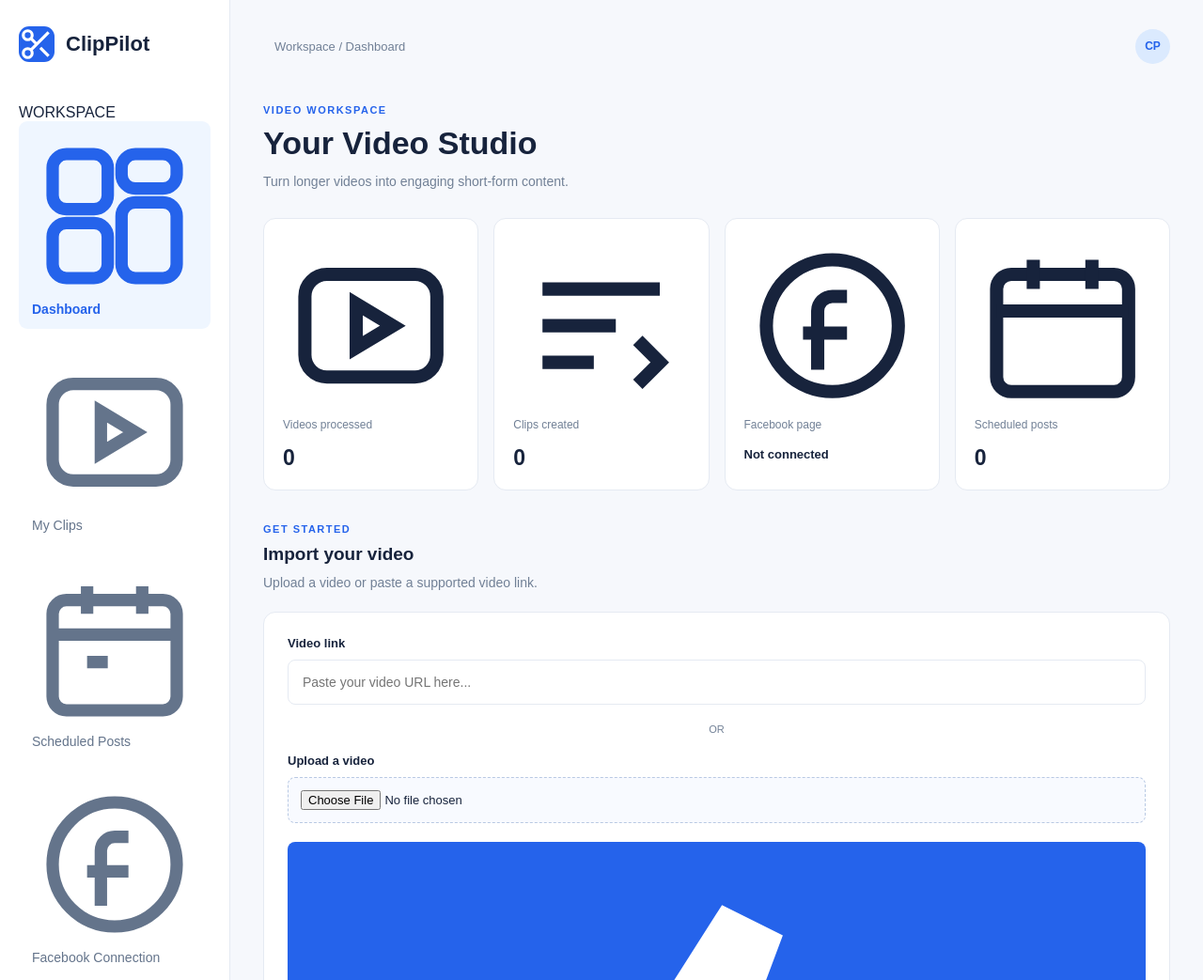
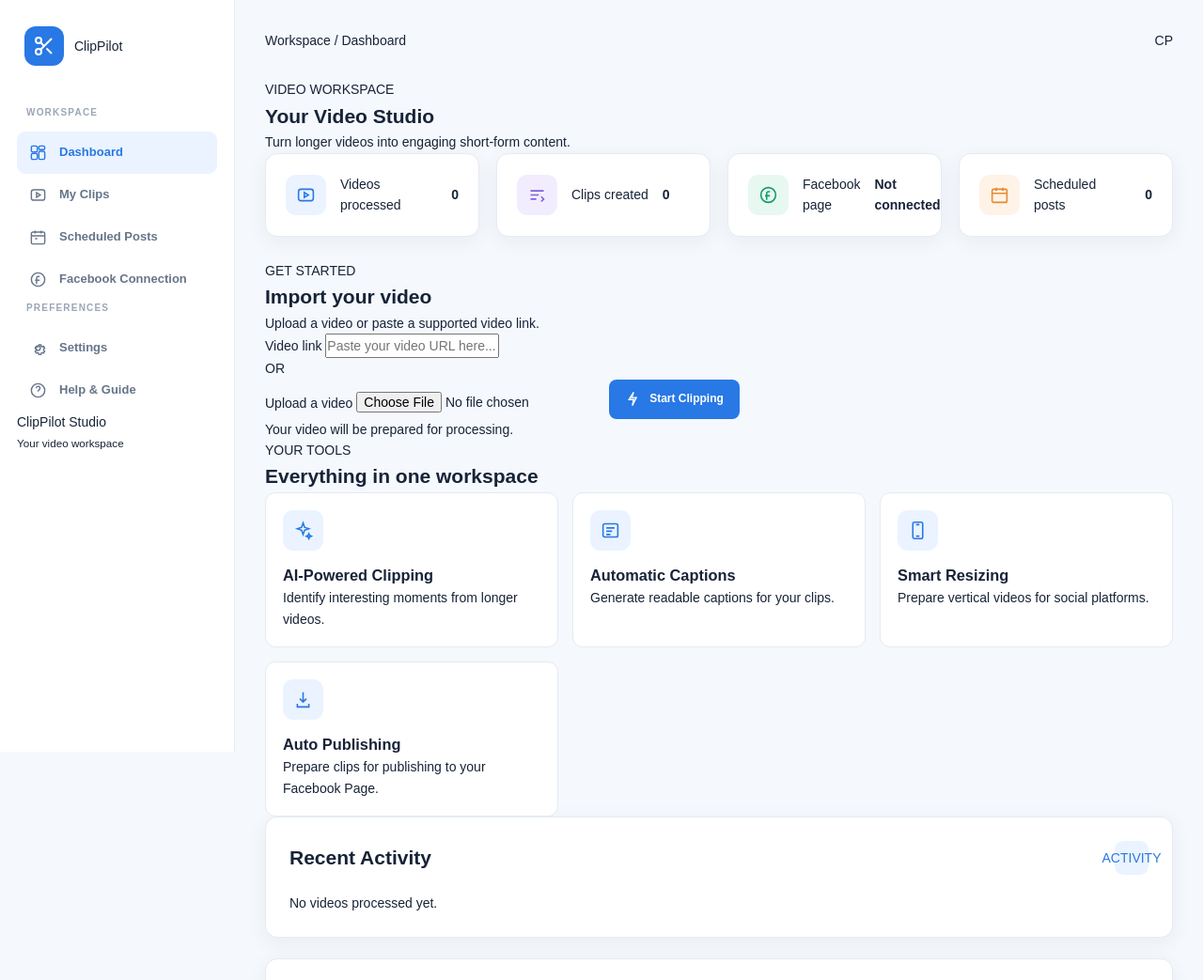
Before and after one commit to n4345446-netizen/clippilot, a plain HTML site: page index.html in a window 1280 px wide. Shown: the top 1043 px of the page at 94% size. Drawn offline with Linux system fonts and the light colour scheme.

Commit message:
Update styles in style.css for better layout
Refactor CSS variables and styles for improved consistency and layout.

```diff
--- a/style.css
+++ b/style.css
@@ -1,381 +1,640 @@
+/* ClipPilot — Main Stylesheet */
+:root {
+  --primary: #2878e5;
+  --primary-dark: #1762c5;
+  --primary-light: #eaf3ff;
+  --background: #f5f8fc;
+  --surface: #ffffff;
+  --text: #172338;
+  --muted: #718096;
+  --border: #e5ebf3;
+  --success: #159b69;
+  --shadow: 0 5px 22px rgba(28, 55, 90, 0.06);
+}
 
 * {
+  box-sizing: border-box;
   margin: 0;
   padding: 0;
-  box-sizing: border-box;
 }
 
-:root {
-  --blue: #2563eb;
-  --light-blue: #eff6ff;
-  --dark: #17233c;
-  --muted: #718096;
-  --white: #ffffff;
-  --border: #e5eaf2;
-  --background: #f6f8fc;
+html {
+  scroll-behavior: smooth;
 }
 
 body {
-  font-family: Arial, sans-serif;
+  min-height: 100vh;
   background: var(--background);
-  color: var(--dark);
+  color: var(--text);
+  font-family: Arial, Helvetica, sans-serif;
+  font-size: 14px;
+  line-height: 1.6;
 }
 
-.app {
-  display: flex;
+button,
+input {
+  font: inherit;
+}
+
+button {
+  cursor: pointer;
+}
+
+a {
+  color: inherit;
+  text-decoration: none;
+}
+
+/* Main layout */
+.app-container {
   min-height: 100vh;
 }
 
 .sidebar {
-  width: 245px;
-  background: var(--white);
-  border-right: 1px solid var(--border);
-  padding: 28px 20px;
+  position: fixed;
+  top: 0;
+  left: 0;
+  z-index: 20;
   display: flex;
   flex-direction: column;
+  width: 250px;
+  height: 100vh;
+  padding: 28px 18px;
+  background: var(--surface);
+  border-right: 1px solid var(--border);
+}
+
+.main-content {
+  min-height: 100vh;
+  margin-left: 250px;
+  padding: 32px;
+}
+
+/* Brand */
+.brand {
+  display: flex;
+  align-items: center;
+  gap: 11px;
+  margin: 0 0 42px 8px;
+}
+
+.brand-icon {
+  display: flex;
+  align-items: center;
+  justify-content: center;
+  width: 42px;
+  height: 42px;
+  border-radius: 12px;
+  background: var(--primary);
+  color: white;
+}
+
+.brand-icon svg {
+  width: 24px;
+  height: 24px;
+}
+
+.brand-name {
+  font-size: 21px;
+  font-weight: 750;
+  letter-spacing: -0.7px;
+}
+
+.brand-name span {
+  color: var(--primary);
+}
+
+/* Sidebar navigation */
+.nav-heading {
+  margin: 0 0 12px 10px;
+  color: #9aa6b6;
+  font-size: 10px;
+  font-weight: 700;
+  letter-spacing: 1.2px;
+  text-transform: uppercase;
+}
+
+.nav-menu {
+  display: flex;
+  flex-direction: column;
+  gap: 6px;
+}
+
+.nav-link {
+  display: flex;
+  align-items: center;
+  gap: 13px;
+  min-height: 45px;
+  padding: 10px 13px;
+  border-radius: 9px;
+  color: #66758a;
+  font-size: 13px;
+  font-weight: 600;
+  transition: 0.2s ease;
+}
+
+.nav-link svg {
+  width: 19px;
+  height: 19px;
   flex-shrink: 0;
 }
 
-.brand {
+.nav-link:hover {
+  background: #f2f6fc;
+  color: var(--primary);
+}
+
+.nav-link.active {
+  background: var(--primary-light);
+  color: var(--primary);
+}
+
+.sidebar-bottom {
+  margin-top: auto;
+}
+
+/* Header */
+.topbar {
   display: flex;
   align-items: center;
-  gap: 12px;
-  font-size: 22px;
-  font-weight: 750;
-  margin-bottom: 45px;
+  justify-content: space-between;
+  gap: 20px;
+  margin-bottom: 30px;
 }
 
-.brand-icon {
-  width: 38px;
-  height: 38px;
-  background: var(--blue);
-  color: white;
-  border-radius: 11px;
-  display: grid;
-  place-items: center;
+.page-title {
+  font-size: 25px;
+  font-weight: 750;
+  letter-spacing: -0.8px;
 }
 
-.sidebar nav {
-  display: grid;
-  gap: 9px;
-}
-
-.nav-link {
-  text-decoration: none;
-  color: #64748b;
-  padding: 13px 14px;
-  border-radius: 9px;
-  font-size: 14px;
-  transition: 0.2s;
-}
-
-.nav-link:hover,
-.nav-link.active {
-  background: var(--light-blue);
-  color: var(--blue);
-  font-weight: 600;
-}
-
-.sidebar-footer {
-  margin-top: auto;
-  border-top: 1px solid var(--border);
-  padding-top: 20px;
-  line-height: 1.8;
-}
-
-.sidebar-footer p {
-  font-weight: 600;
-  font-size: 13px;
-}
-
-.sidebar-footer small {
-  color: var(--muted);
-}
-
-.main-content {
-  flex: 1;
-  min-width: 0;
-  padding: 25px 35px;
-}
-
-.topbar {
-  height: 48px;
-  display: flex;
-  justify-content: space-between;
-  align-items: center;
-  margin-bottom: 38px;
-}
-
-.topbar-label {
-  margin-right: auto;
-  margin-left: 12px;
+.page-subtitle {
+  margin-top: 4px;
   color: var(--muted);
   font-size: 13px;
 }
 
-.profile {
-  width: 37px;
-  height: 37px;
-  background: #dbeafe;
-  color: var(--blue);
-  display: grid;
-  place-items: center;
-  border-radius: 50%;
-  font-weight: 700;
-  font-size: 12px;
+.header-actions {
+  display: flex;
+  align-items: center;
+  gap: 12px;
 }
 
 .menu-button {
   display: none;
-  background: none;
-  border: none;
-  font-size: 23px;
-  cursor: pointer;
-  color: var(--dark);
+  align-items: center;
+  justify-content: center;
+  width: 40px;
+  height: 40px;
+  border: 1px solid var(--border);
+  border-radius: 9px;
+  background: white;
+  color: var(--text);
 }
 
-.welcome {
-  margin-bottom: 28px;
+.menu-button svg {
+  width: 21px;
+  height: 21px;
 }
 
-.eyebrow {
-  color: var(--blue);
-  font-size: 11px;
-  font-weight: 700;
-  letter-spacing: 1.5px;
-  margin-bottom: 10px;
-}
-
-.welcome h1 {
-  font-size: clamp(27px, 4vw, 34px);
-  margin-bottom: 10px;
-}
-
-.welcome p:last-child,
-.section-heading p:last-child {
-  color: var(--muted);
-  font-size: 14px;
-  line-height: 1.6;
-}
-
+/* Dashboard statistics */
 .stats-grid {
   display: grid;
-  grid-template-columns: repeat(4, 1fr);
-  gap: 16px;
-  margin-bottom: 35px;
-}
-
-.stat-card,
-.feature-card,
-.panel,
-.import-box {
-  background: var(--white);
-  border: 1px solid var(--border);
-  border-radius: 13px;
+  grid-template-columns: repeat(4, minmax(0, 1fr));
+  gap: 18px;
+  margin-bottom: 25px;
 }
 
 .stat-card {
-  padding: 20px;
+  display: flex;
+  align-items: center;
+  gap: 15px;
+  min-width: 0;
+  padding: 21px;
+  border: 1px solid var(--border);
+  border-radius: 13px;
+  background: var(--surface);
+  box-shadow: var(--shadow);
 }
 
-.stat-card span {
-  color: var(--muted);
-  display: block;
-  font-size: 12px;
-  margin-bottom: 15px;
+.stat-icon,
+.feature-icon {
+  display: flex;
+  align-items: center;
+  justify-content: center;
+  width: 43px;
+  height: 43px;
+  flex-shrink: 0;
+  border-radius: 11px;
 }
 
-.stat-card strong {
-  font-size: 23px;
+.stat-icon svg,
+.feature-icon svg {
+  width: 21px;
+  height: 21px;
 }
 
-#facebookStatus {
-  font-size: 13px;
+.stat-icon.blue {
+  background: #eaf3ff;
+  color: #2878e5;
 }
 
-.section-heading {
-  margin-bottom: 20px;
+.stat-icon.purple {
+  background: #f1edff;
+  color: #8060db;
 }
 
-.section-heading h2,
-.panel h2 {
-  font-size: 19px;
-  margin-bottom: 8px;
+.stat-icon.green {
+  background: #e7f8f0;
+  color: #159b69;
 }
 
-.import-box {
-  padding: 25px;
-  margin-bottom: 35px;
+.stat-icon.orange {
+  background: #fff3e7;
+  color: #e58a32;
 }
 
-.import-box label {
-  display: block;
-  font-size: 13px;
-  font-weight: 600;
-  margin-bottom: 10px;
+.stat-label {
+  color: var(--muted);
+  font-size: 12px;
 }
 
-.import-box input[type="url"] {
+.stat-value {
+  margin-top: 2px;
+  font-size: 23px;
+  font-weight: 750;
+  line-height: 1.3;
+}
+
+/* General panels */
+.panel {
+  margin-bottom: 22px;
+  padding: 25px;
+  border: 1px solid var(--border);
+  border-radius: 13px;
+  background: var(--surface);
+  box-shadow: var(--shadow);
+}
+
+.panel-heading {
+  display: flex;
+  align-items: center;
+  justify-content: space-between;
+  gap: 12px;
+  margin-bottom: 19px;
+}
+
+.panel-title {
+  font-size: 16px;
+  font-weight: 700;
+}
+
+.panel-description {
+  margin-top: 3px;
+  color: var(--muted);
+  font-size: 12px;
+}
+
+.panel-mark {
+  display: flex;
+  align-items: center;
+  justify-content: center;
+  width: 36px;
+  height: 36px;
+  border-radius: 9px;
+  background: var(--primary-light);
+  color: var(--primary);
+}
+
+/* Upload area */
+.upload-area {
+  padding: 28px 20px;
+  border: 1.5px dashed #c7d8ee;
+  border-radius: 11px;
+  background: #f9fbff;
+  text-align: center;
+}
+
+.upload-icon {
+  display: flex;
+  align-items: center;
+  justify-content: center;
+  width: 52px;
+  height: 52px;
+  margin: 0 auto 13px;
+  border-radius: 14px;
+  background: var(--primary-light);
+  color: var(--primary);
+}
+
+.upload-icon svg {
+  width: 25px;
+  height: 25px;
+}
+
+.upload-title {
+  margin-bottom: 5px;
+  font-size: 14px;
+  font-weight: 700;
+}
+
+.upload-description {
+  margin-bottom: 17px;
+  color: var(--muted);
+  font-size: 12px;
+}
+
+.file-input {
+  display: none;
+}
+
+/* URL input */
+.input-label {
+  display: block;
+  margin: 19px 0 7px;
+  font-size: 12px;
+  font-weight: 700;
+}
+
+.input-group {
+  display: flex;
+  gap: 10px;
+}
+
+.input-group input {
   width: 100%;
-  padding: 15px;
+  min-width: 0;
+  height: 44px;
+  padding: 0 13px;
   border: 1px solid var(--border);
   border-radius: 8px;
-  font-size: 14px;
   outline: none;
+  background: white;
+  color: var(--text);
 }
 
-.import-box input:focus {
-  border-color: var(--blue);
+.input-group input:focus {
+  border-color: var(--primary);
+  box-shadow: 0 0 0 3px rgba(40, 120, 229, 0.1);
 }
 
-.import-box input[type="file"] {
-  width: 100%;
-  padding: 13px;
-  border: 1px dashed #b9c9e3;
-  border-radius: 8px;
-  background: #f8faff;
-  font-size: 13px;
+.input-group input::placeholder {
+  color: #a5afbd;
 }
 
-.or-divider {
-  text-align: center;
-  color: var(--muted);
-  font-size: 11px;
-  margin: 20px 0;
-}
-
+/* Buttons */
 .primary-button,
 .secondary-button {
+  display: inline-flex;
+  align-items: center;
+  justify-content: center;
+  gap: 9px;
+  min-height: 42px;
+  padding: 10px 17px;
   border: none;
   border-radius: 8px;
-  padding: 14px 20px;
-  cursor: pointer;
-  font-weight: 600;
-  font-size: 14px;
-  transition: 0.2s;
+  font-size: 12px;
+  font-weight: 700;
+  transition: 0.2s ease;
 }
 
 .primary-button {
-  background: var(--blue);
+  background: var(--primary);
   color: white;
-  width: 100%;
-  margin-top: 20px;
 }
 
 .primary-button:hover {
-  background: #1d4ed8;
+  background: var(--primary-dark);
 }
 
 .secondary-button {
-  background: var(--light-blue);
-  color: var(--blue);
+  border: 1px solid var(--border);
+  background: white;
+  color: var(--text);
+}
+
+.secondary-button:hover {
+  background: #f5f8fc;
+}
+
+.primary-button svg,
+.secondary-button svg {
+  width: 17px;
+  height: 17px;
+}
+
+.full-button {
+  width: 100%;
   margin-top: 16px;
 }
 
-.status-message {
-  color: var(--muted);
-  font-size: 12px;
-  margin-top: 13px;
-  line-height: 1.6;
-}
-
+/* Features */
 .features-grid {
   display: grid;
-  grid-template-columns: repeat(4, 1fr);
+  grid-template-columns: repeat(3, minmax(0, 1fr));
   gap: 15px;
-  margin-bottom: 35px;
 }
 
 .feature-card {
-  padding: 20px;
+  padding: 18px;
+  border: 1px solid var(--border);
+  border-radius: 11px;
+  background: white;
 }
 
-.feature-card h3 {
-  font-size: 14px;
-  margin-bottom: 10px;
+.feature-icon {
+  margin-bottom: 13px;
+  background: var(--primary-light);
+  color: var(--primary);
 }
 
-.feature-card p,
-.panel p {
-  color: var(--muted);
+.feature-title {
+  margin-bottom: 5px;
   font-size: 13px;
-  line-height: 1.7;
+  font-weight: 700;
 }
 
-.content-grid {
-  display: grid;
-  grid-template-columns: 1fr 1fr;
-  gap: 16px;
-  margin-bottom: 18px;
+.feature-description {
+  color: var(--muted);
+  font-size: 11px;
 }
 
-.panel {
-  padding: 22px;
+/* Status and activity */
+.status {
+  display: inline-flex;
+  align-items: center;
+  gap: 7px;
+  padding: 5px 10px;
+  border-radius: 20px;
+  background: #e8f8f0;
+  color: var(--success);
+  font-size: 11px;
+  font-weight: 700;
 }
 
-.lower-panel {
-  margin-bottom: 30px;
+.status-dot {
+  width: 7px;
+  height: 7px;
+  border-radius: 50%;
+  background: currentColor;
 }
 
-footer {
+.activity-list {
   display: flex;
-  justify-content: space-between;
-  gap: 10px;
+  flex-direction: column;
+}
+
+.activity-item {
+  display: flex;
+  align-items: center;
+  gap: 12px;
+  padding: 13px 0;
+  border-bottom: 1px solid var(--border);
+}
+
+.activity-item:last-child {
+  border-bottom: none;
+}
+
+.activity-icon {
+  display: flex;
+  align-items: center;
+  justify-content: center;
+  width: 36px;
+  height: 36px;
+  flex-shrink: 0;
+  border-radius: 9px;
+  background: var(--primary-light);
+  color: var(--primary);
+}
+
+.activity-icon svg {
+  width: 17px;
+  height: 17px;
+}
+
+.activity-text {
+  font-size: 12px;
+  font-weight: 600;
+}
+
+.activity-time {
+  color: var(--muted);
+  font-size: 11px;
+}
+
+.empty-state {
+  padding: 22px 10px;
   color: var(--muted);
   font-size: 12px;
-  padding: 20px 0;
-  border-top: 1px solid var(--border);
+  text-align: center;
 }
 
-@media (max-width: 1000px) {
-  .stats-grid,
+/* Messages */
+.message {
+  margin-top: 12px;
+  color: var(--muted);
+  font-size: 12px;
+}
+
+.message.success {
+  color: var(--success);
+}
+
+.message.error {
+  color: #d34c4c;
+}
+
+/* Footer */
+footer {
+  padding: 20px 0 5px;
+  color: #94a0b0;
+  font-size: 11px;
+  text-align: center;
+}
+
+/* Responsive layout */
+@media (max-width: 1100px) {
+  .stats-grid {
+    grid-template-columns: repeat(2, minmax(0, 1fr));
+  }
+
   .features-grid {
-    grid-template-columns: repeat(2, 1fr);
+    grid-template-columns: repeat(2, minmax(0, 1fr));
   }
 }
 
-@media (max-width: 650px) {
+@media (max-width: 760px) {
   .sidebar {
-    position: fixed;
-    top: 0;
-    bottom: 0;
     left: -260px;
-    z-index: 10;
-    transition: left 0.25s;
-    box-shadow: 5px 0 25px rgba(0,0,0,0.08);
+    transition: left 0.25s ease;
+    box-shadow: none;
   }
 
   .sidebar.open {
     left: 0;
+    box-shadow: 10px 0 35px rgba(20, 40, 70, 0.12);
   }
 
   .main-content {
-    padding: 18px;
+    margin-left: 0;
+    padding: 20px 16px;
   }
 
   .menu-button {
-    display: block;
+    display: inline-flex;
+  }
+
+  .topbar {
+    align-items: flex-start;
+    margin-bottom: 23px;
+  }
+
+  .page-title {
+    font-size: 21px;
   }
 
   .stats-grid {
-    grid-template-columns: repeat(2, 1fr);
-    gap: 10px;
+    gap: 11px;
   }
 
   .stat-card {
-    padding: 15px;
+    gap: 10px;
+    padding: 14px 11px;
   }
 
-  .features-grid,
-  .content-grid {
+  .stat-icon {
+    width: 36px;
+    height: 36px;
+  }
+
+  .stat-value {
+    font-size: 20px;
+  }
+
+  .panel {
+    padding: 18px 15px;
+  }
+}
+
+@media (max-width: 430px) {
+  .stats-grid {
+    grid-template-columns: repeat(2, minmax(0, 1fr));
+  }
+
+  .features-grid {
     grid-template-columns: 1fr;
   }
 
-  .import-box {
-    padding: 18px;
+  .input-group {
+    flex-direction: column;
   }
 
-  footer {
-    flex-direction: column;
+  .input-group .primary-button {
+    width: 100%;
+  }
+
+  .upload-area {
+    padding: 23px 12px;
   }
   }
```
